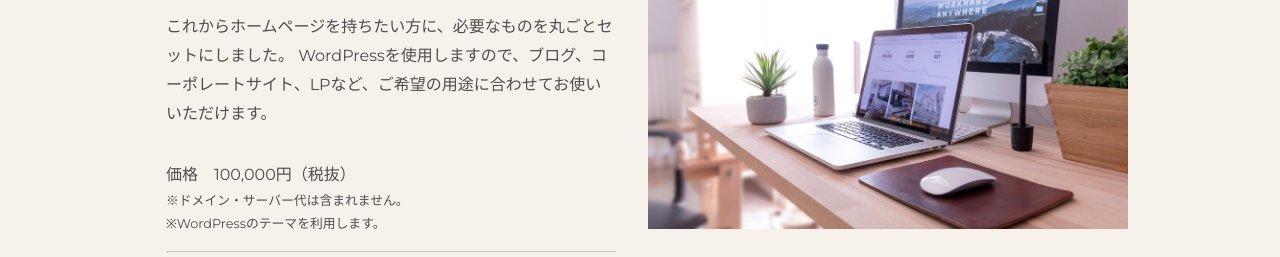
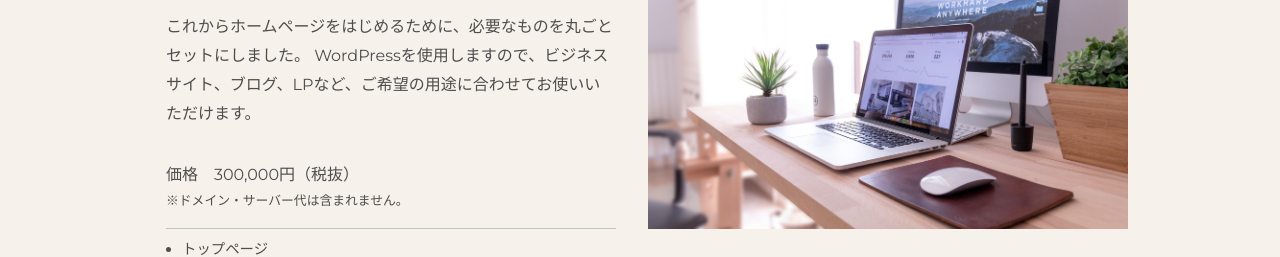
Before and after one commit to emmieworks/gatsby-portfolio, a Gatsby site: page /service in a window 1280 px wide. Shown: the part 486-743 px from the top of the page. Built offline with nearby package versions, Linux system fonts and the light colour scheme; Gatsby itself is replaced by a stand-in of ours; a web font is replaced by a local one.

Commit message:
[upd] 価格修正

```diff
--- a/src/pages/service.js
+++ b/src/pages/service.js
@@ -26,11 +26,10 @@ const Service = () => {
           </div>
           <div className={styles.desc01}>
             <h3>Web Design<div>ホームページ制作</div></h3>
-            <p>これからホームページを持ちたい方に、必要なものを丸ごとセットにしました。
-            WordPressを使用しますので、ブログ、コーポレートサイト、LPなど、ご希望の用途に合わせてお使いいただけます。</p>
-            <p>価格　100,000円（税抜）<br/>
-            <div style={{fontSize: `0.8rem`}}>※ドメイン・サーバー代は含まれません。<br />※WordPressのテーマを利用します。</div>
-            </p>
+            <p>これからホームページをはじめるために、必要なものを丸ごとセットにしました。
+            WordPressを使用しますので、ビジネスサイト、ブログ、LPなど、ご希望の用途に合わせてお使いいただけます。</p>
+            <p>価格　300,000円（税抜）<br/>
+            <div style={{fontSize: `0.8rem`}}>※ドメイン・サーバー代は含まれません。</div></p>
             <ul>
               <li>トップページ</li>
               <li>下層ページ（3ページ以降は追加料金がかかります）</li>
@@ -174,8 +173,8 @@ const Service = () => {
             <div style={{textAlign:`center`}}>
               <GoGraph size="3rem" />
             </div>
-            <h3>ブランディング・マーケティング</h3>
-            <p>商品・サービスのブランディングやマーケティング戦略については、専門外のため、事前にお客さまの方でご検討ください。お客さまのやりたいことに対して、Webサイトをどう活用できるか、技術的な側面でサポートをさせていただきます。</p>
+            <h3>マーケティング</h3>
+            <p>商品・サービスのマーケティング戦略については、専門外のため、事前にお客さまの方でご検討ください。お客さまのやりたいことに対して、Webをどう活用できるか、技術的な側面でサポートをさせていただきます。</p>
           </div>
           <div>
             <div style={{textAlign:`center`}}>
```
